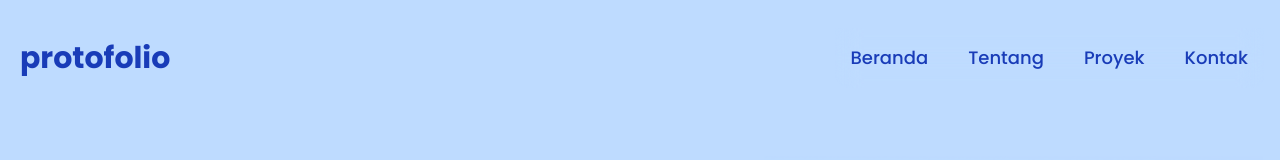
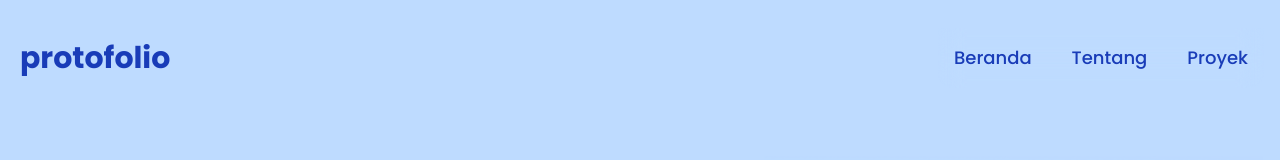
Before and after one commit to fuguhverdian/portofolio, a React (Vite) app: page / in a window 1280 px wide. Shown: the top 160 px of the page. Built offline with nearby package versions, Linux system fonts and the light colour scheme.

Commit message:
hapus kontak

```diff
--- a/src/App.jsx
+++ b/src/App.jsx
@@ -108,7 +108,7 @@ function App() {
 
     {/* proyek */}
     {/* Kontak */}
-    <div className="kontak mt-32 sm:p-10 p-0" id="kontak">
+    {/* <div className="kontak mt-32 sm:p-10 p-0" id="kontak">
       <h1 className="text-4xl mb-2 font-bold text-center" data-aos="fade-up" data-aos-duration="1000" data-aos-once="true">kontak</h1>
       <p className="text-base/loose text-center mb-10 opacity-50" data-aos="fade-up" data-aos-duration="1000" data-aos-delay="300" data-aos-once="true">mari terkonek
       </p>
@@ -139,7 +139,7 @@ function App() {
           </div>
         </div>
       </form>
-    </div>
+    </div> */}
 
     {/* Kontak */}
 
--- a/src/components/Navbar.jsx
+++ b/src/components/Navbar.jsx
@@ -39,10 +39,10 @@ const Navbar = () => {
                 <a href="#proyek" className="sm:text-lg text-base font-medium">Proyek
                 </a>
             </li>
-            <li>
+            {/* <li>
                 <a href="#kontak" className="sm:text-lg text-base font-medium">Kontak
                 </a>
-            </li>
+            </li> */}
         </ul>
 
   </div>
```
